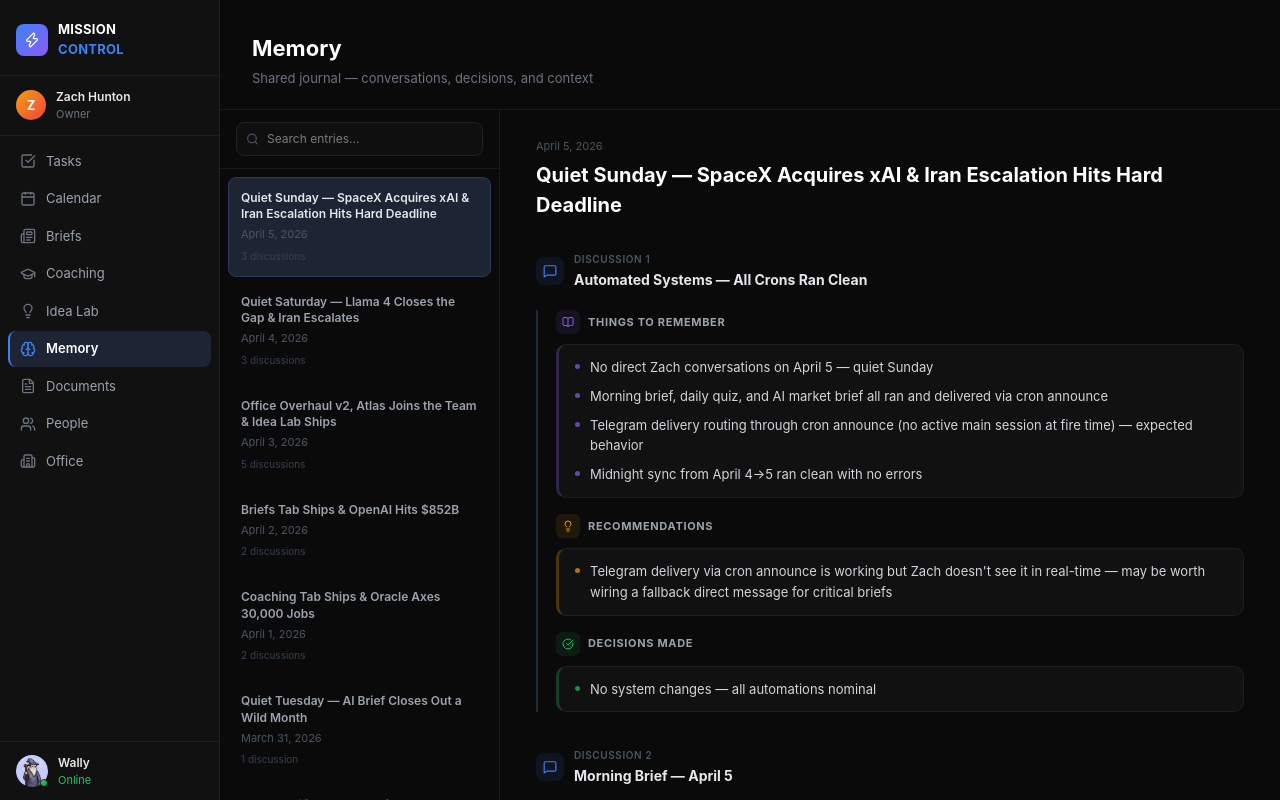
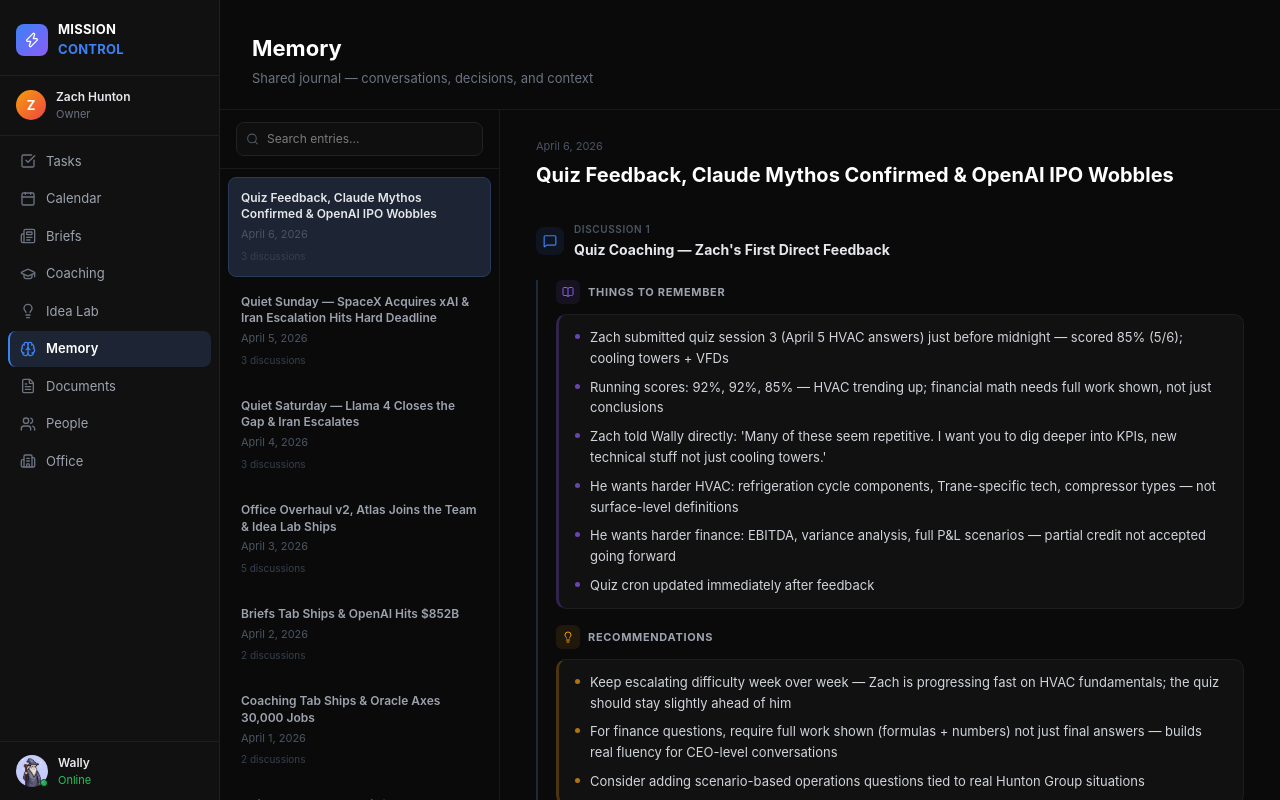
Before and after one commit to zhunton/mission-control, a Next.js app: page /memory in a window 1280 px wide. Built offline with nearby package versions, Linux system fonts and the light colour scheme.

Commit message:
Daily sync: 2026-04-06

```diff
--- a/app/memory/page.tsx
+++ b/app/memory/page.tsx
@@ -18,6 +18,70 @@ interface MemoryEntry {
 }
 
 const ENTRIES: MemoryEntry[] = [
+  {
+    id: "11",
+    date: "April 6, 2026",
+    title: "Quiz Feedback, Claude Mythos Confirmed & OpenAI IPO Wobbles",
+    discussions: [
+      {
+        title: "Quiz Coaching — Zach's First Direct Feedback",
+        thingsToRemember: [
+          "Zach submitted quiz session 3 (April 5 HVAC answers) just before midnight — scored 85% (5/6); cooling towers + VFDs",
+          "Running scores: 92%, 92%, 85% — HVAC trending up; financial math needs full work shown, not just conclusions",
+          "Zach told Wally directly: 'Many of these seem repetitive. I want you to dig deeper into KPIs, new technical stuff not just cooling towers.'",
+          "He wants harder HVAC: refrigeration cycle components, Trane-specific tech, compressor types — not surface-level definitions",
+          "He wants harder finance: EBITDA, variance analysis, full P&L scenarios — partial credit not accepted going forward",
+          "Quiz cron updated immediately after feedback",
+        ],
+        recommendations: [
+          "Keep escalating difficulty week over week — Zach is progressing fast on HVAC fundamentals; the quiz should stay slightly ahead of him",
+          "For finance questions, require full work shown (formulas + numbers) not just final answers — builds real fluency for CEO-level conversations",
+          "Consider adding scenario-based operations questions tied to real Hunton Group situations",
+        ],
+        decisions: [
+          "Quiz cron updated to harder questions — softballs eliminated",
+          "Financial math now requires full work shown, not just conclusions",
+        ],
+      },
+      {
+        title: "Morning Brief — April 6",
+        thingsToRemember: [
+          "Iran did NOT reopen the Strait of Hormuz by Trump's Monday 10am ET hard deadline — conflict now officially dubbed 'Operation Epic Fury' (week 6); gas prices spiking domestically",
+          "Trump fired AG Pam Bondi and replaced her with Deputy AG Todd Blanch",
+          "CNN poll: 31% approve of Trump's economy handling — down from 39% in January",
+          "Bloom Energy 2026 Data Center Power Report: AI compute demand is outpacing grid capacity; widening interconnection timelines driving demand for on-site power alternatives — direct tailwind for HT data center business",
+          "Trump proposing $1.5T Pentagon budget ('Golden Dome' missile defense, subs, fighters) — largest defense spend proposal in U.S. history",
+        ],
+        recommendations: [
+          "Bloom Energy report is the most actionable item for Hunton Group — grid capacity lag is a structural tailwind for HT's data center HVAC specialization; worth referencing in any business case or data center proposal",
+          "Operation Epic Fury escalation means oil/commodity price pressure continues into Q2; Hunton procurement should be tracking refrigerant and equipment cost exposure",
+        ],
+        decisions: [
+          "No system changes — morning brief delivered as scheduled",
+        ],
+      },
+      {
+        title: "Daily AI Brief — April 6",
+        thingsToRemember: [
+          "Claude Mythos officially confirmed — Anthropic acknowledged 'Capybara': a new model tier above Opus; internal testing says 'dramatically better' at code and reasoning; 'currently far ahead of any AI in cyber capabilities'; deliberate phased rollout underway",
+          "OpenAI published an economic manifesto: robot taxes, public wealth funds, 4-day work week to offset AI displacement — policy paper timed ahead of midterms; part wishlist, part positioning",
+          "OpenAI IPO in doubt: CFO Sarah Friar raised concerns about going public by late 2026 (rising server costs, slowing revenue growth, readiness); Brad Lightcap out as COO, Fidji Simo on medical leave — notable leadership churn at a pivotal moment",
+          "Gemini 3.1 Pro leads 13/16 standard benchmarks; GPT-5.4, Grok 4.20, and Claude all within striking distance — frontier models are converging fast",
+          "Anthropic pulling back from third-party platforms: Claude subscriptions no longer cover tools like OpenClaw — users must pay via API or bundles; suspected rationing ahead of Mythos rollout",
+          "Q1 2026 VC: $300B into AI startups, up 150%+ YoY — Crunchbase called it 'unlike any quarter in history'",
+        ],
+        recommendations: [
+          "Claude Mythos confirmation is the biggest structural AI story in weeks — if the cyber capabilities claim holds, it changes the threat model for enterprise security and the capability ceiling for agentic AI work",
+          "OpenAI's leadership churn (COO out, CMO on leave, CFO pushing back on IPO) paired with Anthropic's Mythos rollout suggests the power balance at the frontier could shift faster than expected in Q2",
+          "The Anthropic platform pullback (OpenClaw, etc.) is worth watching for Wally's own stack — may need API fallback or bundle arrangement to maintain capability access",
+          "Gemini 3.1 Pro leading benchmarks is a real shift — Google is no longer trailing; enterprise AI tool choices may start factoring in Gemini as a primary option, not just a hedge",
+        ],
+        decisions: [
+          "No system changes — AI brief delivered as scheduled via cron announce",
+        ],
+      },
+    ],
+  },
   {
     id: "10",
     date: "April 5, 2026",
```
